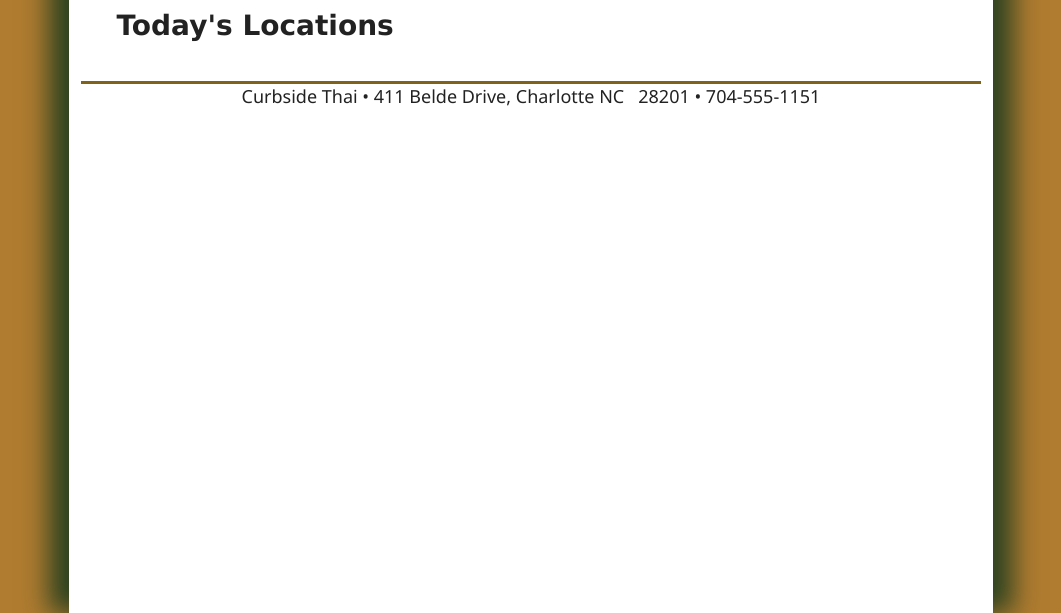
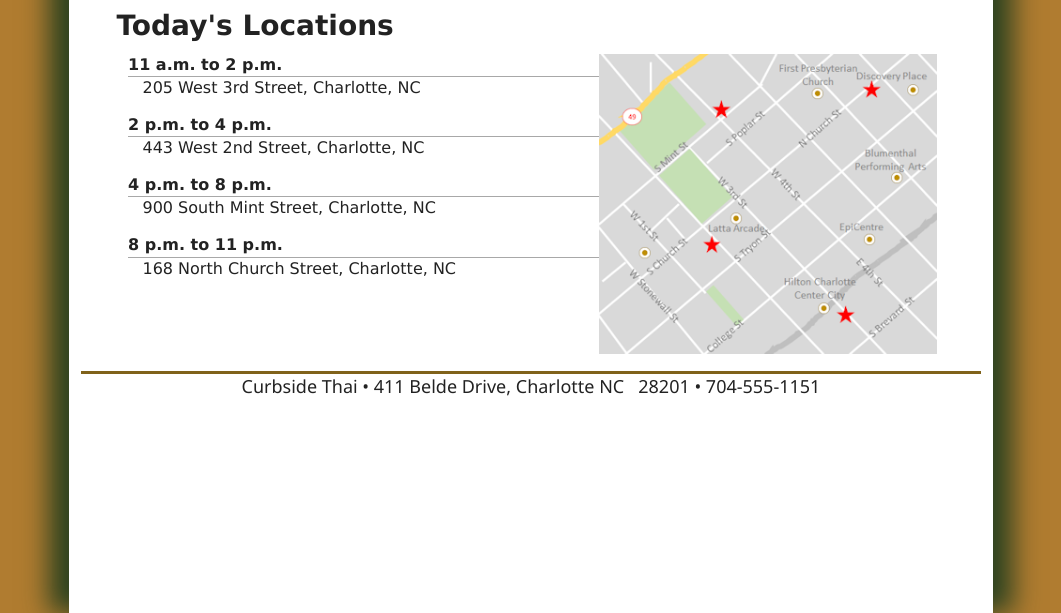
Before and after one commit to Charly1590/miPrimeraPagia, a plain HTML site: page ct_locations_txt.html in a window 1280 px wide. Shown: the part 187-800 px from the top of the page, without its empty margins (109-1170 px from the left). Drawn offline with Linux system fonts and the light colour scheme.

Commit message:
lista de  ubicaciones

```diff
--- a/ct_locations_txt.html
+++ b/ct_locations_txt.html
@@ -35,7 +35,17 @@
   </header>
   <article>
      <h1>Today's Locations</h1>
-
+      <img src="ct_map.png" alt=""/>
+      <dl id="ct_locations">
+         <dt>11 a.m. to 2 p.m.</dt>
+         <dd>205 West 3rd Street, Charlotte, NC</dd>
+         <dt>2 p.m. to 4 p.m.</dt>
+         <dd>443 West 2nd Street, Charlotte, NC</dd>
+         <dt>4 p.m. to 8 p.m.</dt>
+         <dd> 900 South Mint Street, Charlotte, NC</dd>
+         <dt>8 p.m. to 11 p.m.</dt>
+         <dd>168 North Church Street, Charlotte, NC</dd>
+      </dl>
   </article>
   <footer>
       Curbside Thai &#8226; 411 Belde Drive, Charlotte NC &nbsp; 28201 &#8226; 704-555-1151
```
